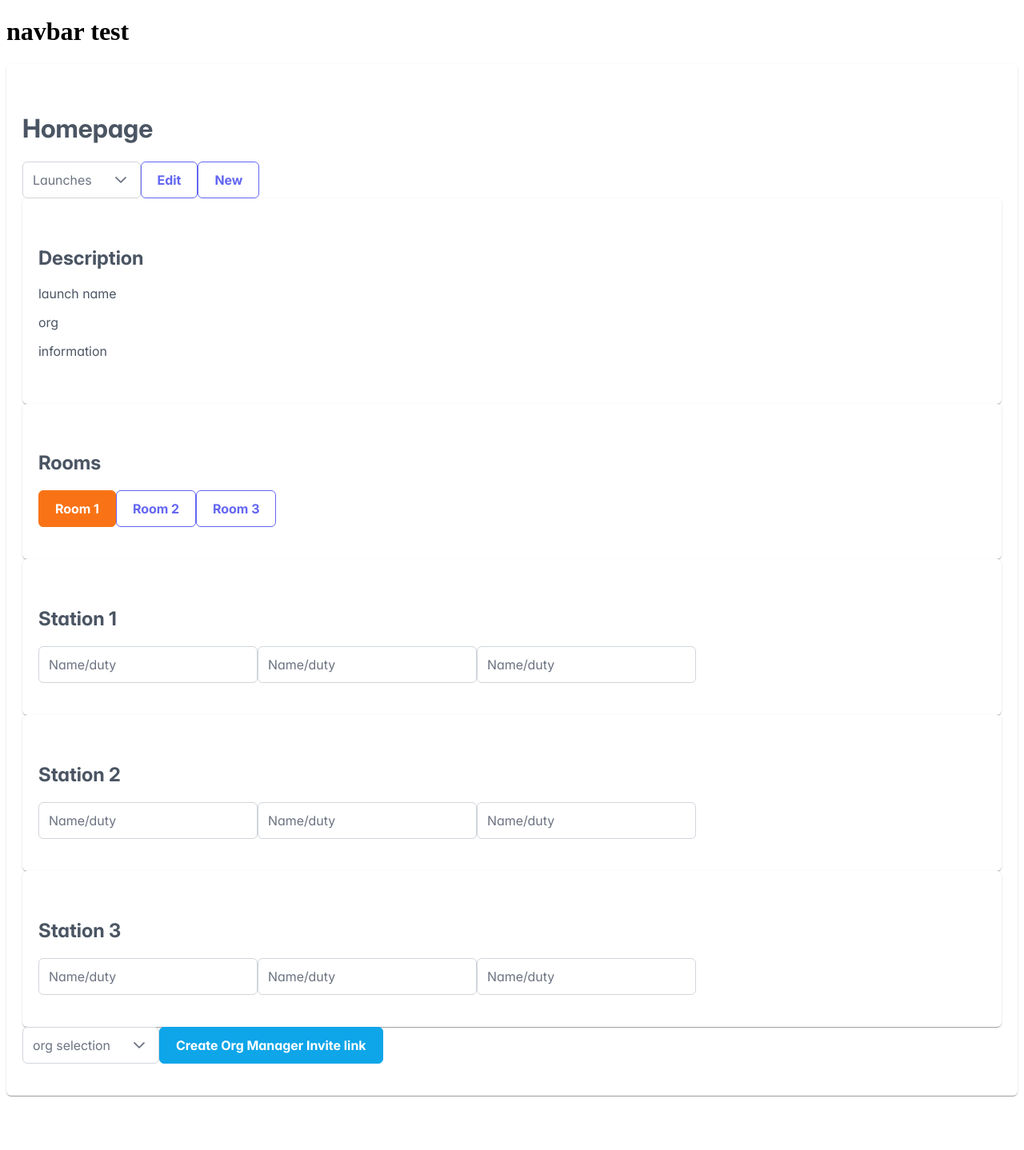
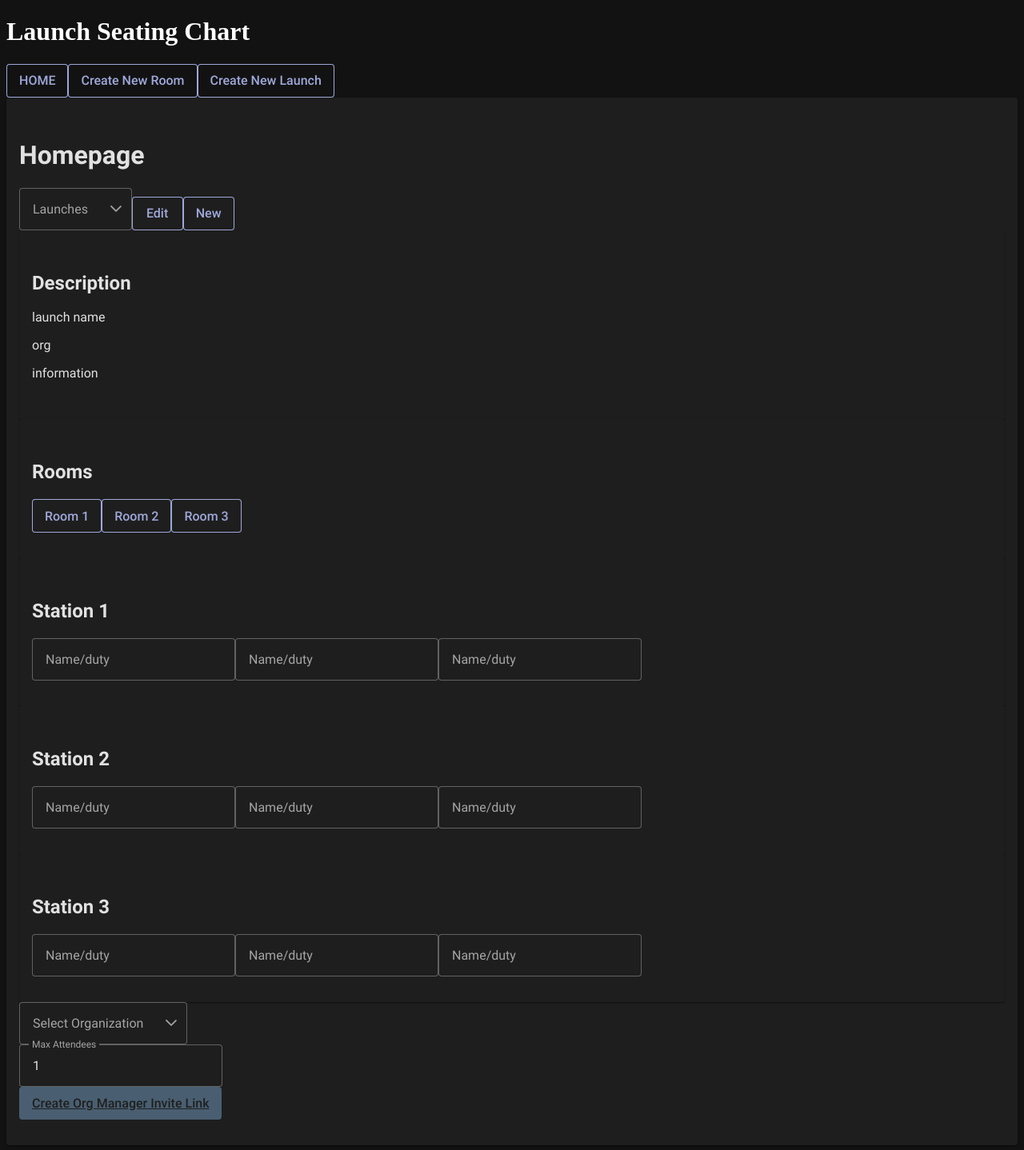
Before and after one commit to troutsniffr/sdi-blended-project-3, a React (Create React App) app in the folder ui/: page / in a window 1280 px wide. Shown: the whole page at 80% size. Before the commit the page ends 1378 px from the top, so only its background shows below. Built offline with nearby package versions, Linux system fonts and the light colour scheme.

Commit message:
ready to start api callsish

```diff
--- a/ui/src/App.jsx
+++ b/ui/src/App.jsx
@@ -1,26 +1,26 @@
-import { BrowserRouter, Routes, Route } from 'react-router-dom';
+import { BrowserRouter, Routes, Route, Switch } from 'react-router-dom';
 import { RoomBuilder } from './RoomBuilder'
 import { OrgManager } from './OrgManager'
 import { HomePage } from './HomePage'
 import { LaunchBuilder } from './LaunchBuilder'
-import { NavBar } from './NavBar';
+import Layout from './Layout';
 import "primereact/resources/primereact.min.css";
 import "primeicons/primeicons.css";
-import "primereact/resources/themes/lara-light-indigo/theme.css";
+import "primereact/resources/themes/md-dark-indigo/theme.css"
 
 
 export default function App() {
 
   return (
     <div>
-      <NavBar/>
     <BrowserRouter>
       <Routes>
-        <Route path='/' element={<HomePage />} />
+        <Route path='/' element={<Layout><HomePage /></Layout>} />
+
+        <Route path="/roombuilder" element={<Layout><RoomBuilder /></Layout>} />
+        <Route path="/LaunchBuilder" element={<Layout><LaunchBuilder /></Layout>} />
+
         <Route path="/orgmanager" element={<OrgManager />} />
-        <Route path="/roombuilder" element={<RoomBuilder />} />
-        <Route path="/LaunchBuilder" element={<LaunchBuilder />} />
-
       </Routes>
     </BrowserRouter>
     </div>
--- a/ui/src/HomePage.jsx
+++ b/ui/src/HomePage.jsx
@@ -1,11 +1,22 @@
-import React from 'react';
+import React, {useState} from 'react';
 import { Card } from 'primereact/card';
 import { Button } from 'primereact/button';
 import { Dropdown } from 'primereact/dropdown';
 import { InputText } from 'primereact/inputtext';
 import { Link } from 'react-router-dom';
+import { FloatLabel } from 'primereact/floatlabel';
 
 export const HomePage = () => {
+
+  var value = ''
+  const [selectedOrg, setSelectedOrg] = useState(null);
+  const [maxAttendees, setMaxAttendees] = useState(1);
+  const orgOptions = [
+    { label: 'Organization 1', value: 'org1' },
+    { label: 'Organization 2', value: 'org2' },
+    { label: 'Organization 3', value: 'org3' },
+  ];
+
   return (
     <div className="flex flex-col items-center justify-center min-h-screen bg-gray-900 text-white p-4">
       <Card className="w-full max-w-4xl bg-gray-800 border border-gray-700">
@@ -28,7 +39,7 @@ export const HomePage = () => {
           <Card className="col-span-2 bg-gray-700 border-gray-600">
             <h2 className="font-bold mb-2">Rooms</h2>
             <div className="flex gap-2">
-              <Button label="Room 1" className="p-button-warning" />
+              <Button label="Room 1" className="p-button-outlined" />
               <Button label="Room 2" className="p-button-outlined" />
               <Button label="Room 3" className="p-button-outlined" />
             </div>
@@ -48,9 +59,36 @@ export const HomePage = () => {
           ))}
         </div>
 
-        <div className="flex justify-between">
-          <Dropdown placeholder="org selection" className="bg-gray-700 border-gray-600" />
-          <Link to='/OrgManager'><Button label="Create Org Manager Invite link" className="p-button-info" /></Link>
+        <div className="flex justify-between items-center">
+          <Dropdown
+            value={selectedOrg}
+            options={orgOptions}
+            onChange={(e) => setSelectedOrg(e.value)}
+            placeholder="Select Organization"
+            className="bg-gray-700 border-gray-600"
+          />
+          <FloatLabel>
+            <InputText
+              id="maxAttendees"
+              value={maxAttendees}
+              onChange={(e) => {
+                const value = parseInt(e.target.value, 10);
+                if (!isNaN(value) && value >= 0) {
+                  setMaxAttendees(value);
+                }
+              }}
+              type="number"
+              min="0"
+            />
+            <label htmlFor="maxAttendees">Max Attendees</label>
+          </FloatLabel>
+
+            <Link
+              to={`/OrgManager/${selectedOrg}/${maxAttendees}`}
+              className={`p-button p-button-info ${(!selectedOrg || maxAttendees <= 0) ? 'p-disabled' : ''}`}
+            >
+            Create Org Manager Invite Link
+          </Link>
         </div>
       </Card>
     </div>
--- a/ui/src/LaunchBuilder.jsx
+++ b/ui/src/LaunchBuilder.jsx
@@ -29,28 +29,30 @@ export const LaunchBuilder = () => {
             <Dropdown className="w-full mb-2" placeholder="select launch" />
 
             <h3 className="text-lg mb-2">Rooms</h3>
+            {/* pull the rooms  */}
             {rooms.map((room, index) => (
               <Dropdown key={index} className="w-full mb-2" value={room} options={[room]} />
             ))}
             <Button label="Add/Create New Room +" onClick={addRoom} className="p-button-outlined w-full" />
 
             <h3 className="text-lg mt-4 mb-2">Station</h3>
+            {/* map over stations we pull from room below */}
             {['Station 1', 'Station 2', 'Station 3'].map((station, index) => (
               <div key={index} className="flex gap-2 mb-2">
-                <Button label={station} className={index === 0 ? "p-button-warning" : "p-button-outlined"} />
+                <Button label={station} className={index === 0 ? "p-button-outlined" : "p-button-outlined"} />
                 {[1, 2, 3].map((_, i) => (
                   <InputText key={i} placeholder="Name/duty" className="flex-grow" />
                 ))}
               </div>
             ))}
 
-            <Button label="Create launch seating plan" className="p-button-success mt-4" />
+            <Button label="Create launch seating plan" className="p-button-outlined" />
           </div>
 
           <div>
             <h2 className="text-xl mb-2">Names</h2>
-            <Dropdown className="w-full mb-2" placeholder="ORG" />
-            <Dropdown className="w-full mb-2" placeholder="Duty Title" />
+            <Dropdown filter className="w-full mb-2" placeholder="ORG" />
+            <Dropdown filter className="w-full mb-2" placeholder="Duty Title" />
 
             <DataTable value={names} className="mt-2">
               <Column field="name" header="Name" />
@@ -58,7 +60,7 @@ export const LaunchBuilder = () => {
               <Column field="dutyTitle" header="Duty Title" />
             </DataTable>
 
-            <Button label="assign attendee" className="p-button-info mt-4" />
+            <Button label="assign attendee" className="p-button-outlined" />
           </div>
         </div>
       </Card>
--- a/ui/src/Layout.jsx
+++ b/ui/src/Layout.jsx
@@ -1,10 +1,10 @@
 import React from 'react';
-import Navbar from './Navbar'; // Create this component separately
+import { NavBar } from './NavBar';
 
 const Layout = ({ children }) => {
   return (
     <div>
-      <Navbar />
+      <NavBar />
       <main>{children}</main>
     </div>
   );
--- a/ui/src/NavBar.jsx
+++ b/ui/src/NavBar.jsx
@@ -1,7 +1,14 @@
+import React from 'react';
+import { Link } from 'react-router-dom';
+import { Button } from 'primereact/button';
+
 export const NavBar = () => {
   return (
     <div>
-      <h1>navbar test</h1>
+      <h1>Launch Seating Chart</h1>
+      <Link to='/'><Button className="p-button-outlined">HOME</Button></Link>
+      <Link to='/roombuilder'><Button className="p-button-outlined">Create New Room</Button></Link>
+      <Link to='/launchbuilder'><Button className="p-button-outlined">Create New Launch</Button></Link>
     </div>
   )
 }
--- a/ui/src/OrgManager.jsx
+++ b/ui/src/OrgManager.jsx
@@ -6,6 +6,7 @@ import { DataTable } from 'primereact/datatable';
 import { Column } from 'primereact/column';
 import { Panel } from 'primereact/panel';
 import { PickList } from 'primereact/picklist';
+import { Link } from 'react-router-dom';
 
 export const OrgManager = () => {
   const [source, setSource] = useState([
@@ -35,6 +36,7 @@ export const OrgManager = () => {
   const itemTemplate = (item) => {
     return (
       <div className="flex flex-col p-2">
+
         <span className="font-bold mb-2">{item.name}</span>
         <span>{item.org} - {item.dutyTitle}</span>
       </div>
@@ -113,6 +115,7 @@ export const OrgManager = () => {
 
   return (
     <div>
+      <Link to='/'><Button>HOME</Button></Link>
       <Card title="Org manager page - user">
         <div className="grid">
           <div className="col-12 md:col-6">
```
